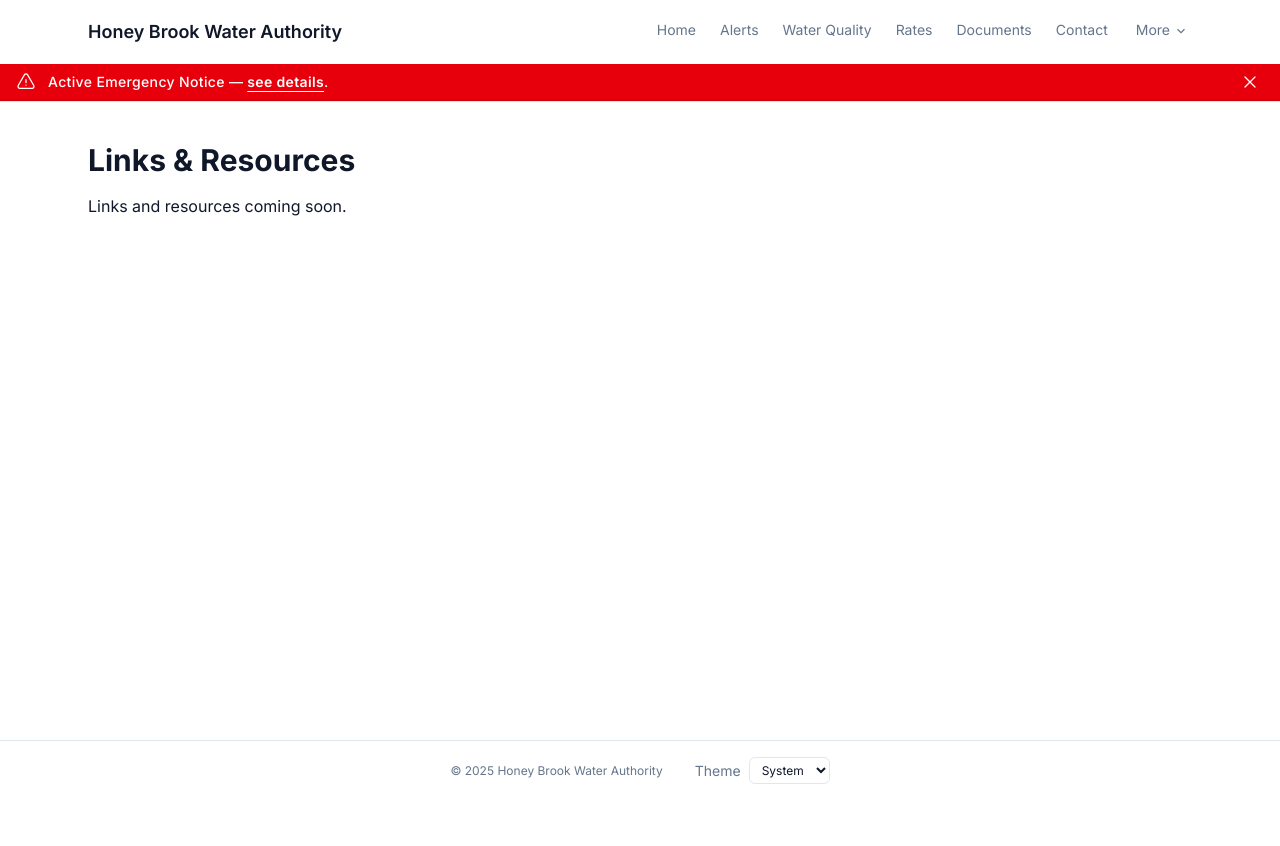
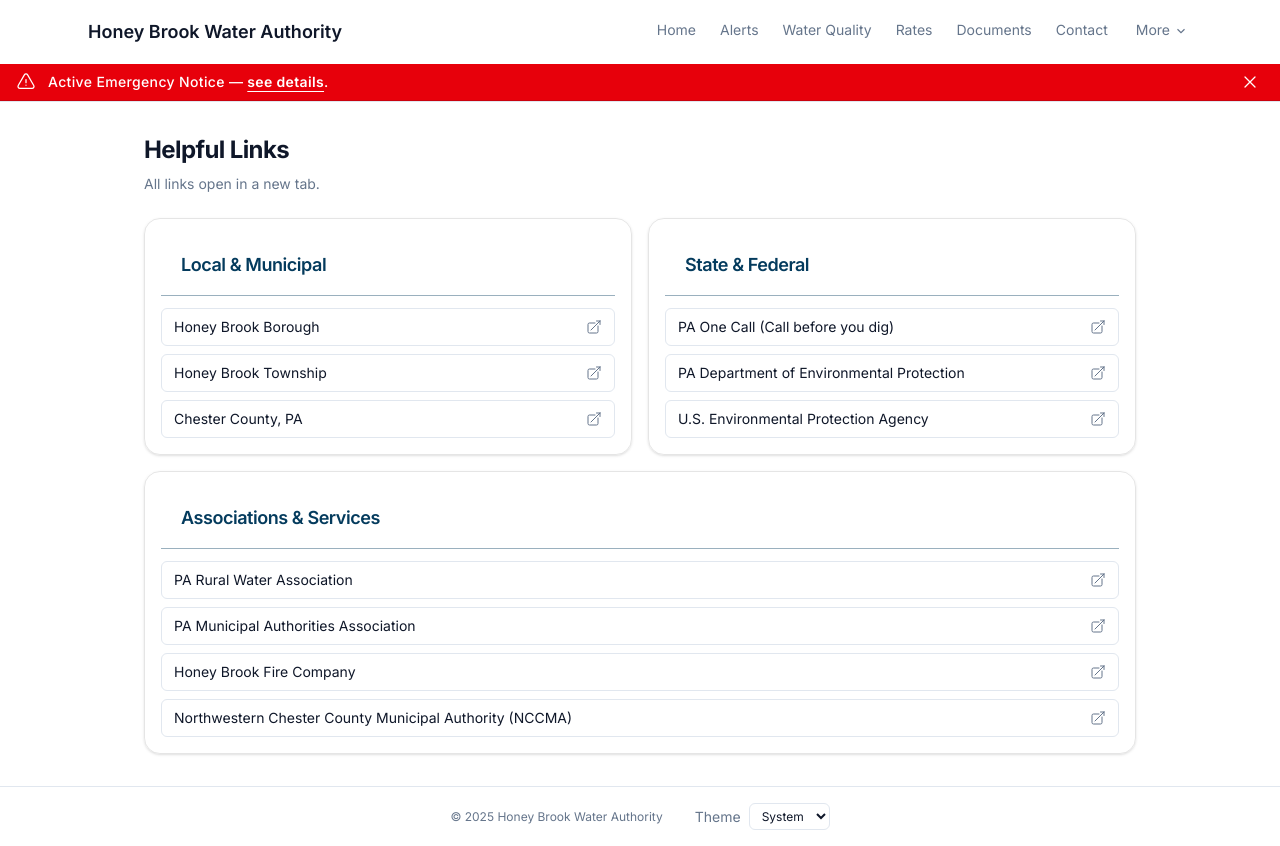
Before and after one commit to jrock2004/hbwa-website, a React (Vite) app: page /links in a window 1280 px wide. Before the commit the page ends 800 px from the top, so only its background shows below. Built offline with nearby package versions, Linux system fonts and the light colour scheme.

Commit message:
adding links page

```diff
--- a/package.json
+++ b/package.json
@@ -14,6 +14,7 @@
   "dependencies": {
     "@fontsource-variable/inter": "^5.2.6",
     "@heroicons/react": "^2.2.0",
+    "clsx": "^2.1.1",
     "react": "^19.1.1",
     "react-dom": "^19.1.1",
     "react-router-dom": "^7.8.2",
--- /dev/null
+++ b/public/links.json
@@ -0,0 +1,39 @@
+{
+  "title": "Helpful Links",
+  "groups": [
+    {
+      "label": "Local & Municipal",
+      "items": [
+        { "name": "Honey Brook Borough", "url": "https://www.honeybrookborough.net/" },
+        { "name": "Honey Brook Township", "url": "https://www.honeybrooktwp.com/" },
+        { "name": "Chester County, PA", "url": "https://dsf.chesco.org/chesco/site/default.asp" }
+      ]
+    },
+    {
+      "label": "State & Federal",
+      "items": [
+        { "name": "PA One Call (Call before you dig)", "url": "https://www.pa1call.org/" },
+        {
+          "name": "PA Department of Environmental Protection",
+          "url": "https://www.depweb.state.pa.us/dep/site/default.asp"
+        },
+        { "name": "U.S. Environmental Protection Agency", "url": "https://www.epa.gov" }
+      ]
+    },
+    {
+      "label": "Associations & Services",
+      "items": [
+        { "name": "PA Rural Water Association", "url": "https://www.prwa.com" },
+        {
+          "name": "PA Municipal Authorities Association",
+          "url": "https://www.municipalauthorities.org/"
+        },
+        { "name": "Honey Brook Fire Company", "url": "https://www.honeybrookfire.org/" },
+        {
+          "name": "Northwestern Chester County Municipal Authority (NCCMA)",
+          "url": "mailto:nccma@verizon.net"
+        }
+      ]
+    }
+  ]
+}
--- a/src/components/ui/Card.tsx
+++ b/src/components/ui/Card.tsx
@@ -1,8 +1,10 @@
 import type { ReactNode } from "react";
 
-export function Card({ children, subtitle, title }: CardProps) {
+export function Card({ children, className, subtitle, title }: CardProps) {
   return (
-    <section className="overflow-hidden rounded-2xl border border-black/10 shadow-sm dark:border-white/12">
+    <section
+      className={`overflow-hidden rounded-2xl border border-black/10 shadow-sm dark:border-white/12 ${className}`}
+    >
       <header className="border-b border-[hsl(var(--brand)/0.4)] px-5 py-4 dark:border-white/25">
         <h2 className="rates-accent text-lg font-semibold tracking-tight">{title}</h2>
         {subtitle && <p className="mt-1 text-xs opacity-80 dark:text-white/65">{subtitle}</p>}
@@ -14,6 +16,7 @@
 
 export type CardProps = {
   children: ReactNode;
+  className?: string;
   subtitle?: string;
   title: string;
 };
--- /dev/null
+++ b/src/components/ui/LinkGroupCard.tsx
@@ -0,0 +1,55 @@
+import { Card } from "@/components/ui/Card";
+import { Tooltip } from "@/components/ui/Tooltip";
+import { ArrowTopRightOnSquareIcon } from "@heroicons/react/24/outline";
+import type { LinkGroup } from "@/config/linksConfig";
+import { useIsTruncated } from "@/hooks/useIsTruncated";
+import clsx from "clsx";
+
+function LinkText({ name }: { name: string }) {
+  const { ref, truncated } = useIsTruncated<HTMLSpanElement>([name]);
+
+  return (
+    <Tooltip content={name} disabled={!truncated}>
+      <span
+        ref={ref}
+        className="block max-w-full truncate align-middle"
+        title={truncated ? name : undefined} // optional fallback
+      >
+        {name}
+      </span>
+    </Tooltip>
+  );
+}
+
+export function LinkGroupCard({ className, group }: { className?: string; group: LinkGroup }) {
+  return (
+    <div className={clsx(className)}>
+      <Card title={group.label} className="overflow-visible rounded-2xl p-4 shadow-sm">
+        <ul className="mt-3 space-y-2 overflow-visible">
+          {group.items.map((item) => (
+            <li key={item.url} className="overflow-visible">
+              <a
+                href={item.url}
+                target="_blank"
+                rel="noopener noreferrer"
+                aria-label={`${item.name} (opens in a new tab)`}
+                className="group border-border hover:bg-muted/50 flex items-center justify-between overflow-visible rounded-md border px-3 py-2 text-sm no-underline"
+              >
+                {/* Left: text (ellipsis + tooltip only if truncated) */}
+                <div className="min-w-0 flex-1">
+                  <LinkText name={item.name} />
+                </div>
+
+                {/* Right: external link icon */}
+                <ArrowTopRightOnSquareIcon
+                  className="text-muted-foreground ml-2 h-4 w-4 shrink-0 transition-transform group-hover:translate-x-0.5 group-hover:-translate-y-0.5"
+                  aria-hidden="true"
+                />
+              </a>
+            </li>
+          ))}
+        </ul>
+      </Card>
+    </div>
+  );
+}
--- /dev/null
+++ b/src/components/ui/Tooltip.tsx
@@ -0,0 +1,77 @@
+import React, { useId, useRef, useState } from "react";
+
+type Side = "top" | "right" | "bottom" | "left";
+export interface TooltipProps {
+  content: React.ReactNode;
+  side?: Side;
+  delay?: number;
+  className?: string;
+  disabled?: boolean; // <- NEW
+  children: React.ReactNode;
+}
+
+export function Tooltip({
+  content,
+  side = "top",
+  delay = 120,
+  className = "",
+  disabled = false,
+  children,
+}: TooltipProps) {
+  const id = useId();
+  const [open, setOpen] = useState(false);
+  const timer = useRef<number | null>(null);
+
+  const show = () => {
+    if (disabled) return;
+    if (timer.current) window.clearTimeout(timer.current);
+    timer.current = window.setTimeout(() => setOpen(true), delay);
+  };
+  const hide = () => {
+    if (timer.current) window.clearTimeout(timer.current);
+    setOpen(false);
+  };
+
+  const pos =
+    side === "top"
+      ? "bottom-full mb-2 left-1/2 -translate-x-1/2"
+      : side === "bottom"
+        ? "top-full mt-2 left-1/2 -translate-x-1/2"
+        : side === "left"
+          ? "right-full mr-2 top-1/2 -translate-y-1/2"
+          : "left-full ml-2 top-1/2 -translate-y-1/2";
+
+  return (
+    <span
+      className="relative inline-flex max-w-full"
+      onPointerEnter={show}
+      onPointerLeave={hide}
+      onFocus={show}
+      onBlur={hide}
+    >
+      <span
+        tabIndex={0}
+        aria-describedby={open && !disabled ? id : undefined}
+        className="max-w-full outline-none"
+      >
+        {children}
+      </span>
+
+      <span
+        id={id}
+        role="tooltip"
+        aria-hidden={disabled || !open}
+        className={[
+          "pointer-events-none absolute z-[9999] max-w-xs rounded-md px-2.5 py-1.5 text-[11px] leading-snug font-medium select-none",
+          "bg-black/90 text-white mix-blend-normal shadow-2xl ring-1 ring-white/20 drop-shadow-lg backdrop-blur-sm",
+          "translate-y-0.5 scale-[0.98] opacity-0 transition-all duration-150 ease-out",
+          !disabled && open ? "translate-y-0 scale-100 opacity-100" : "",
+          pos,
+          className,
+        ].join(" ")}
+      >
+        {content}
+      </span>
+    </span>
+  );
+}
--- /dev/null
+++ b/src/config/linksConfig.ts
@@ -0,0 +1,20 @@
+import { z } from "zod";
+
+export const LinkItemSchema = z.object({
+  name: z.string().min(1),
+  url: z.string().min(1),
+});
+
+export const LinkGroupSchema = z.object({
+  label: z.string().min(1),
+  items: z.array(LinkItemSchema).min(1),
+});
+
+export const LinksSchema = z.object({
+  title: z.string().default("Helpful Links"),
+  groups: z.array(LinkGroupSchema).min(1),
+});
+
+export type LinkItem = z.infer<typeof LinkItemSchema>;
+export type LinkGroup = z.infer<typeof LinkGroupSchema>;
+export type Links = z.infer<typeof LinksSchema>;
--- /dev/null
+++ b/src/hooks/useIsTruncated.ts
@@ -0,0 +1,28 @@
+import { useLayoutEffect, useRef, useState } from "react";
+
+export function useIsTruncated<T extends HTMLElement>(deps: unknown[] = []) {
+  const ref = useRef<T>(null);
+  const [truncated, setTruncated] = useState(false);
+
+  useLayoutEffect(() => {
+    const el = ref.current;
+    if (!el) return;
+
+    const measure = () => {
+      setTruncated(el.scrollWidth > el.clientWidth + 1);
+    };
+
+    measure();
+    const ro = new ResizeObserver(measure);
+    ro.observe(el);
+    if (el.parentElement) ro.observe(el.parentElement);
+    window.addEventListener("resize", measure);
+
+    return () => {
+      ro.disconnect();
+      window.removeEventListener("resize", measure);
+    };
+  }, deps);
+
+  return { ref, truncated };
+}
--- /dev/null
+++ b/src/hooks/useLinks.ts
@@ -0,0 +1,43 @@
+import { useEffect, useState } from "react";
+import { LinksSchema, type Links } from "@/config/linksConfig";
+
+type UseLinksState =
+  | { status: "idle" | "loading"; data: null; error: null }
+  | { status: "success"; data: Links; error: null }
+  | { status: "error"; data: null; error: Error };
+
+const toError = (e: unknown): Error =>
+  e instanceof Error ? e : new Error(typeof e === "string" ? e : JSON.stringify(e));
+
+export function useLinks(): UseLinksState {
+  const [state, setState] = useState<UseLinksState>({
+    status: "idle",
+    data: null,
+    error: null,
+  });
+
+  useEffect(() => {
+    let cancelled = false;
+    setState({ status: "loading", data: null, error: null });
+
+    (async () => {
+      try {
+        const res = await fetch("/links.json", { cache: "no-store" });
+        if (!res.ok) throw new Error(`Failed to load links.json: ${res.status}`);
+
+        const json: unknown = await res.json();
+        const parsed = LinksSchema.parse(json);
+
+        if (!cancelled) setState({ status: "success", data: parsed, error: null });
+      } catch (err: unknown) {
+        if (!cancelled) setState({ status: "error", data: null, error: toError(err) });
+      }
+    })();
+
+    return () => {
+      cancelled = true;
+    };
+  }, []);
+
+  return state;
+}
--- a/src/pages/Links.tsx
+++ b/src/pages/Links.tsx
@@ -1,8 +1,35 @@
-export default function Links() {
+import { useLinks } from "@/hooks/useLinks";
+import { LinkGroupCard } from "@/components/ui/LinkGroupCard";
+
+export default function LinksPage() {
+  const state = useLinks();
+
+  if (state.status === "idle" || state.status === "loading") {
+    return <div className="py-10 text-center">Loading links…</div>;
+  }
+  if (state.status === "error") {
+    return <div className="text-destructive py-10 text-center">Failed to load links.</div>;
+  }
+
+  const { data } = state;
+
+  const groups = data?.groups ?? [];
+
   return (
-    <main className="container-page py-10">
-      <h1 className="mb-4 text-3xl font-bold">Links & Resources</h1>
-      <p>Links and resources coming soon.</p>
-    </main>
+    <section className="container mx-auto max-w-5xl px-4 py-8">
+      <header className="mb-6">
+        <h1 className="text-2xl font-bold tracking-tight">{data?.title}</h1>
+        <p className="text-muted-foreground mt-2 text-sm">All links open in a new tab.</p>
+      </header>
+
+      <div className="grid gap-4 sm:grid-cols-1 lg:grid-cols-2">
+        {groups.map((group, idx) => {
+          const isLastOdd = groups.length % 2 === 1 && idx === groups.length - 1;
+          const span = isLastOdd ? "lg:col-span-2" : "";
+
+          return <LinkGroupCard key={group.label} group={group} className={span} />;
+        })}
+      </div>
+    </section>
   );
 }
```
Also changed, not shown: 1 other file (tests, documents, lock files or other folders).
